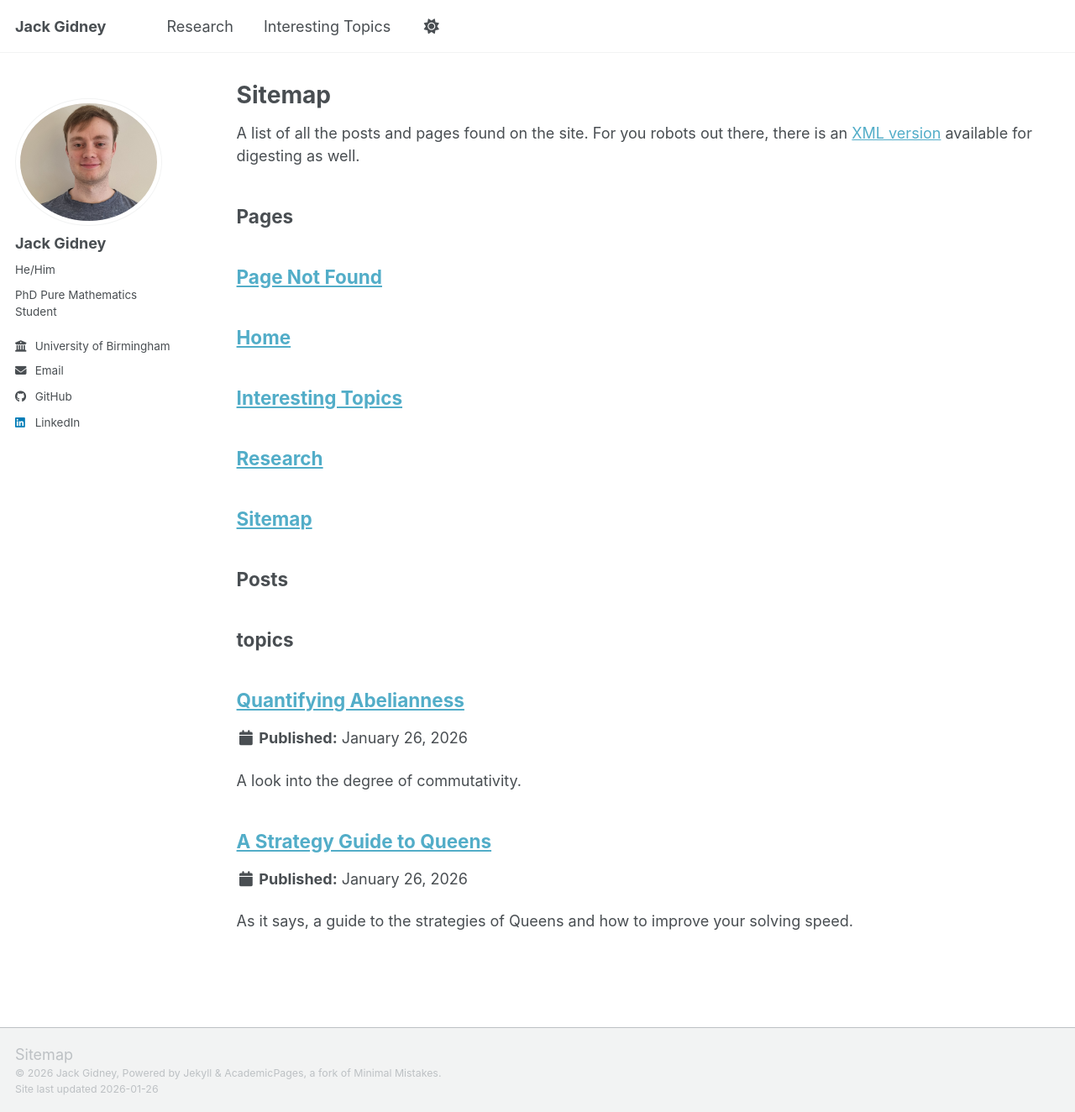
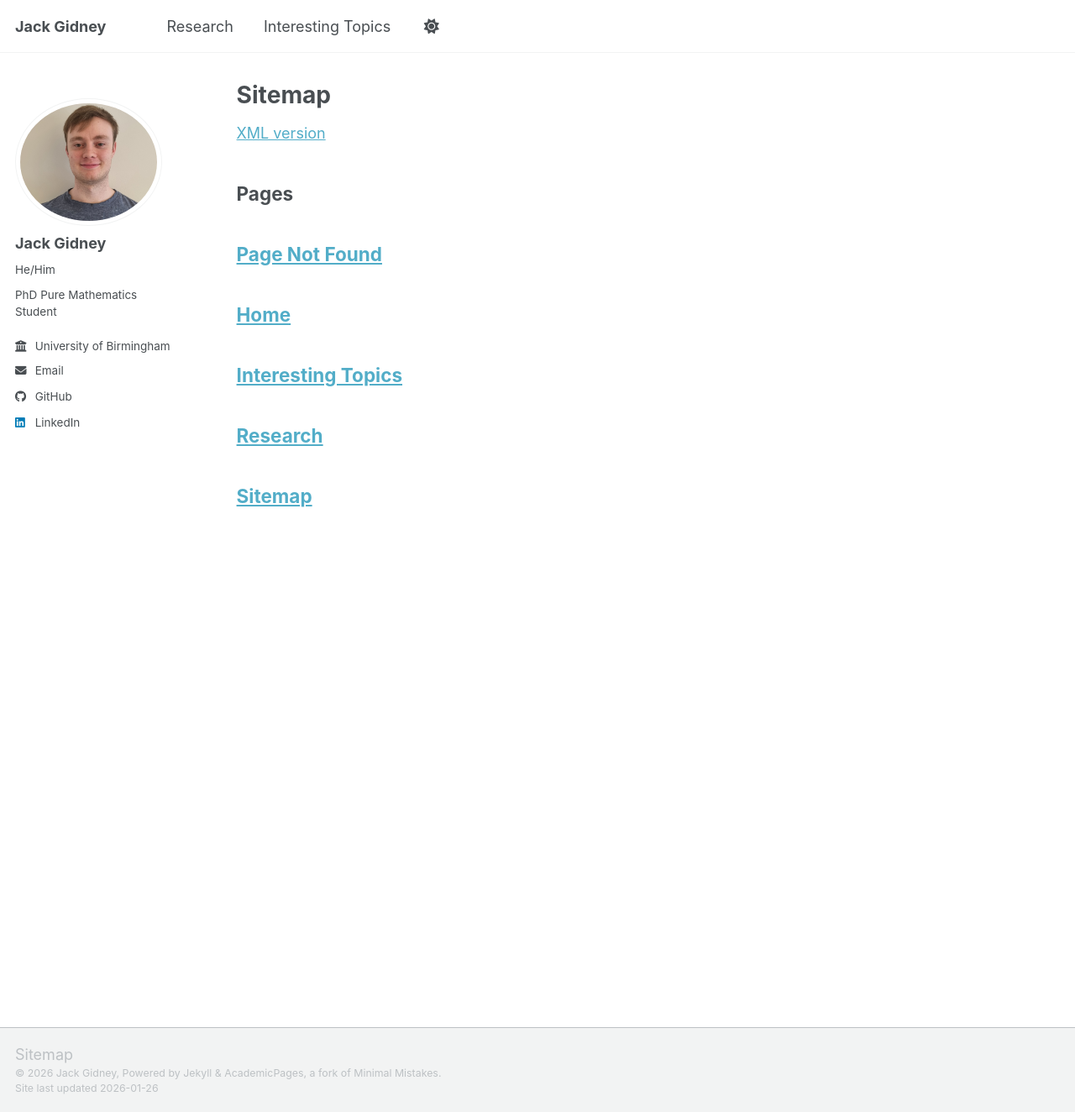
Before and after one commit to jgidney44/jgidney44.github.io, a Jekyll site: the page built from _pages/sitemap.md, in a window 1280 px wide and 1324 px high. Shown: the whole window at 84% size. Built offline with Jekyll 4.4.1, drawn with Linux system fonts in a browser that asks for light colours; a script bundle is joined from its source files by our own code; library files that are not in the unit come from our copies.

Commit message:
Update sitemap.md

```diff
--- a/_pages/sitemap.md
+++ b/_pages/sitemap.md
@@ -7,31 +7,9 @@ author_profile: true
 
 {% include base_path %}
 
-A list of all the posts and pages found on the site. For you robots out there, there is an [XML version]({{ base_path }}/sitemap.xml) available for digesting as well.
+[XML version]({{ base_path }}/sitemap.xml)
 
 <h2>Pages</h2>
 {% for post in site.pages %}
   {% include archive-single.html %}
 {% endfor %}
-
-<h2>Posts</h2>
-{% for post in site.posts %}
-  {% include archive-single.html %}
-{% endfor %}
-
-{% capture written_label %}'None'{% endcapture %}
-
-{% for collection in site.collections %}
-{% unless collection.output == false or collection.label == "posts" %}
-  {% capture label %}{{ collection.label }}{% endcapture %}
-  {% if label != written_label %}
-  <h2>{{ label }}</h2>
-  {% capture written_label %}{{ label }}{% endcapture %}
-  {% endif %}
-{% endunless %}
-{% for post in collection.docs %}
-  {% unless collection.output == false or collection.label == "posts" %}
-  {% include archive-single.html %}
-  {% endunless %}
-{% endfor %}
-{% endfor %}
```
